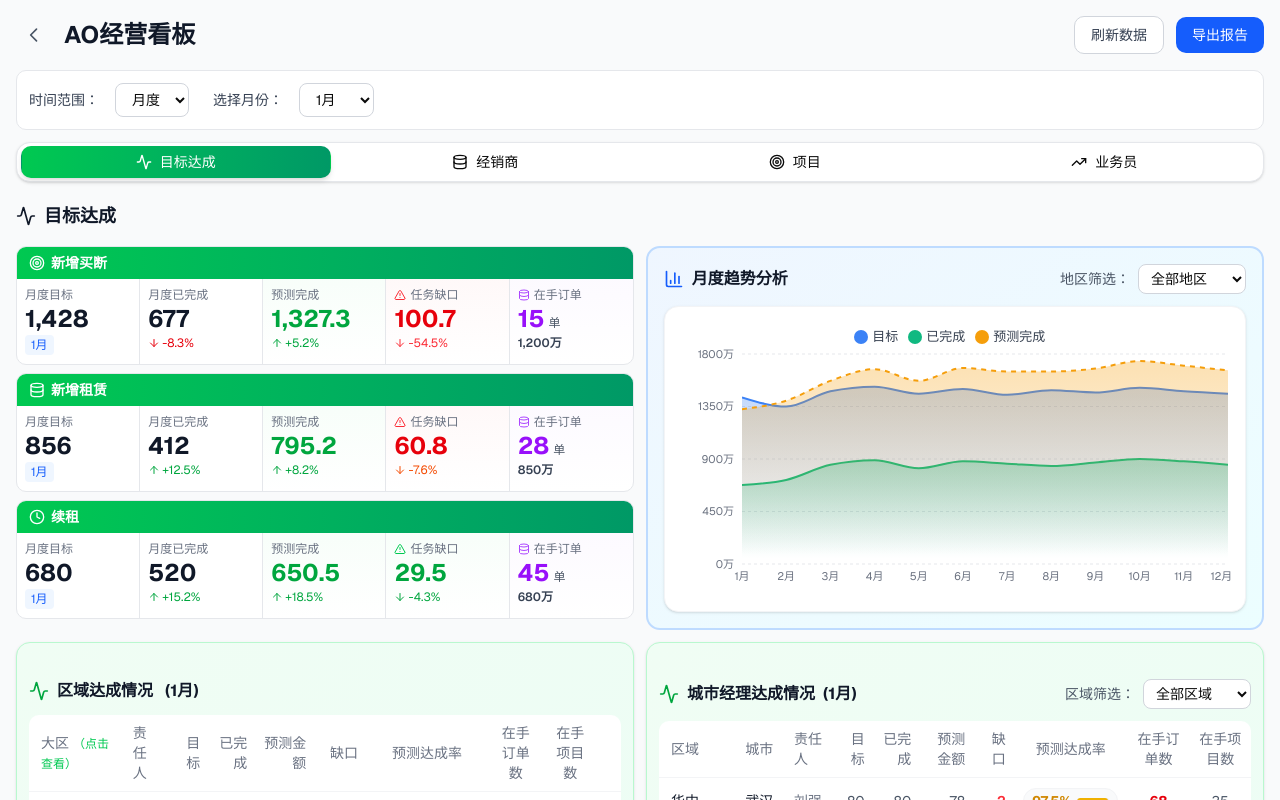
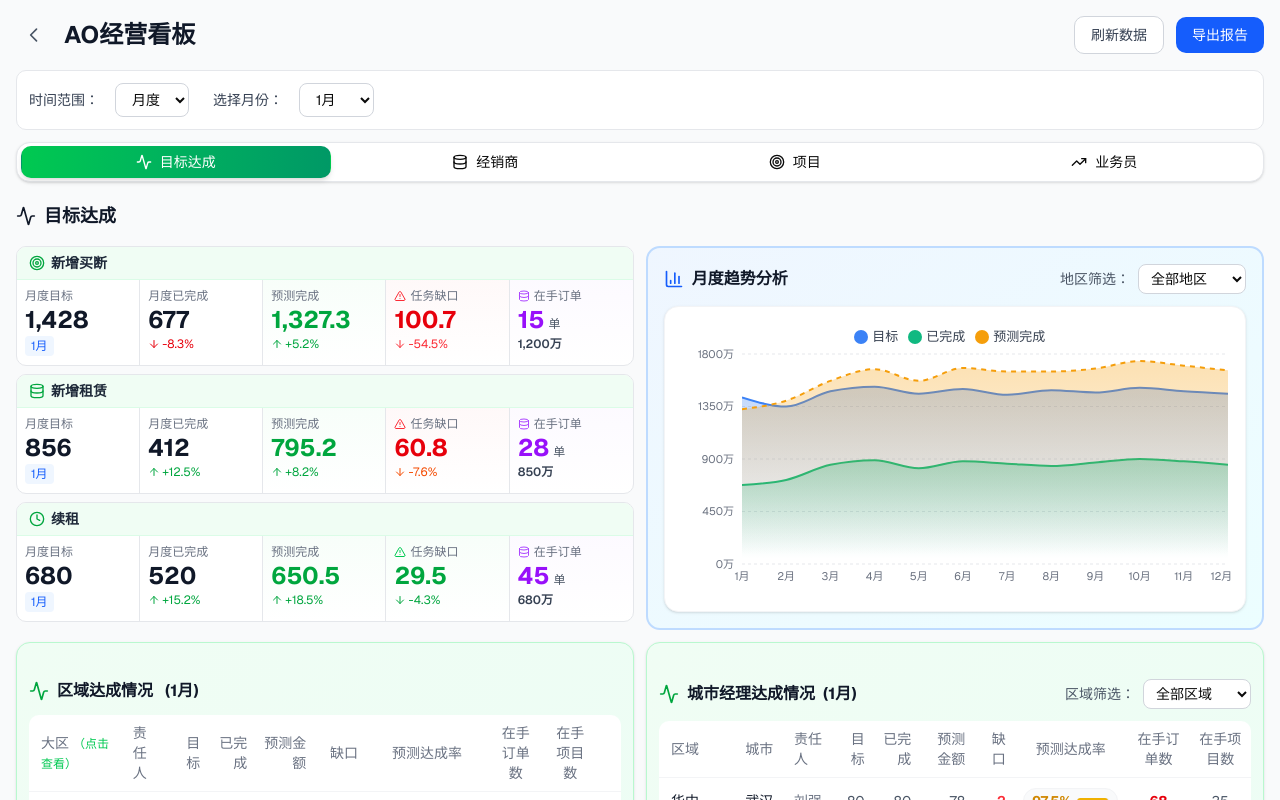
Before and after one commit to navylee1990/coze_jsc, a Next.js app: page /sales in a window 1280 px wide. Shown: the top 800 px of the page. Built offline with nearby package versions, Linux system fonts and the light colour scheme.

Commit message:
style: 调整指标标题栏为淡色背景

```diff
--- a/src/app/sales/page.tsx
+++ b/src/app/sales/page.tsx
@@ -680,10 +680,10 @@ export default function SalesDashboard() {
           <div className="w-1/2 flex flex-col gap-2">
             {/* 第一行：新增买断指标 */}
             <div className="bg-white border border-gray-200 rounded-lg overflow-hidden">
-              <div className="bg-gradient-to-r from-green-500 to-emerald-600 px-3 py-1.5">
+              <div className="bg-green-50 px-3 py-1.5 border-b border-green-100">
                 <div className="flex items-center gap-1.5">
-                  <Target className="w-4 h-4 text-white" />
-                  <span className="text-sm font-bold text-white">新增买断</span>
+                  <Target className="w-4 h-4 text-green-600" />
+                  <span className="text-sm font-bold text-gray-800">新增买断</span>
                 </div>
               </div>
               <div className="grid grid-cols-5">
@@ -750,10 +750,10 @@ export default function SalesDashboard() {
 
             {/* 第二行：新增租赁指标 */}
             <div className="bg-white border border-gray-200 rounded-lg overflow-hidden">
-              <div className="bg-gradient-to-r from-green-500 to-emerald-600 px-3 py-1.5">
+              <div className="bg-green-50 px-3 py-1.5 border-b border-green-100">
                 <div className="flex items-center gap-1.5">
-                  <Database className="w-4 h-4 text-white" />
-                  <span className="text-sm font-bold text-white">新增租赁</span>
+                  <Database className="w-4 h-4 text-green-600" />
+                  <span className="text-sm font-bold text-gray-800">新增租赁</span>
                 </div>
               </div>
               <div className="grid grid-cols-5">
@@ -820,10 +820,10 @@ export default function SalesDashboard() {
 
             {/* 第三行：续租指标 */}
             <div className="bg-white border border-gray-200 rounded-lg overflow-hidden">
-              <div className="bg-gradient-to-r from-green-500 to-emerald-600 px-3 py-1.5">
+              <div className="bg-green-50 px-3 py-1.5 border-b border-green-100">
                 <div className="flex items-center gap-1.5">
-                  <Clock className="w-4 h-4 text-white" />
-                  <span className="text-sm font-bold text-white">续租</span>
+                  <Clock className="w-4 h-4 text-green-600" />
+                  <span className="text-sm font-bold text-gray-800">续租</span>
                 </div>
               </div>
               <div className="grid grid-cols-5">
```
